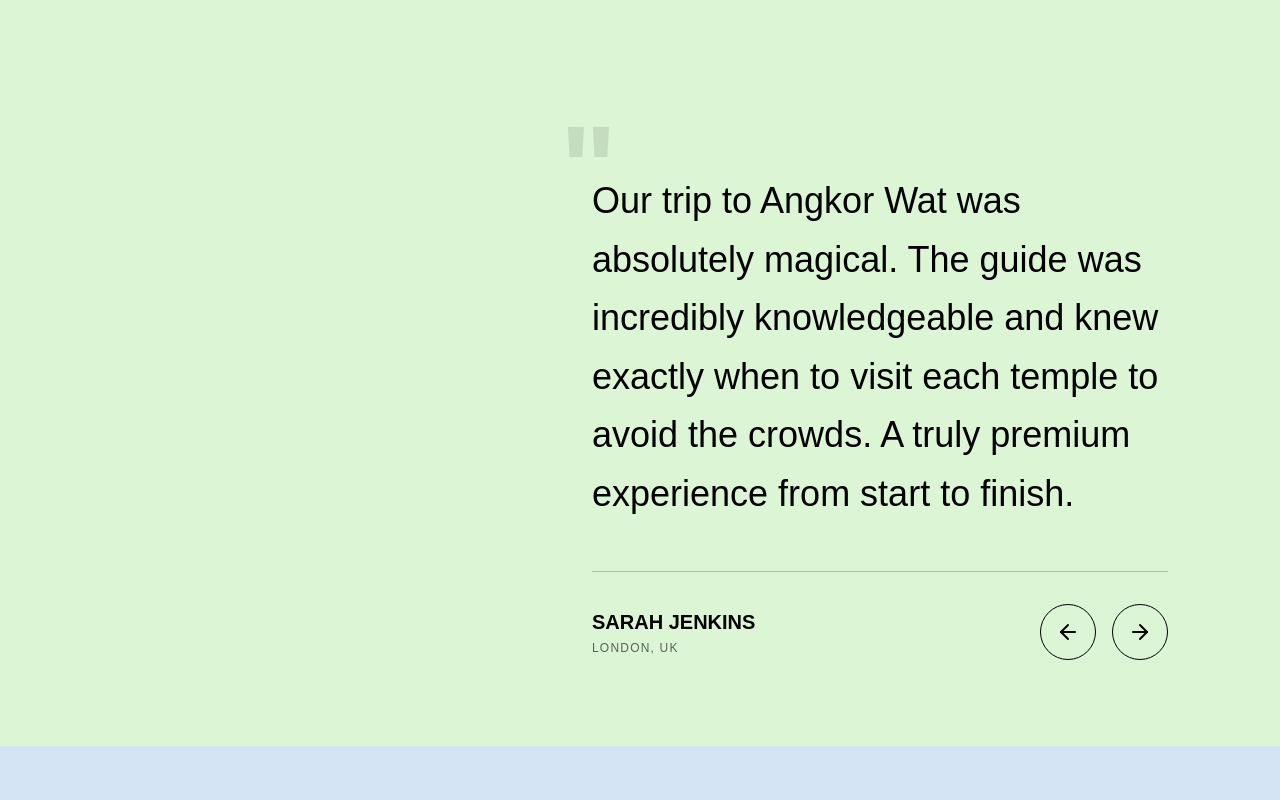
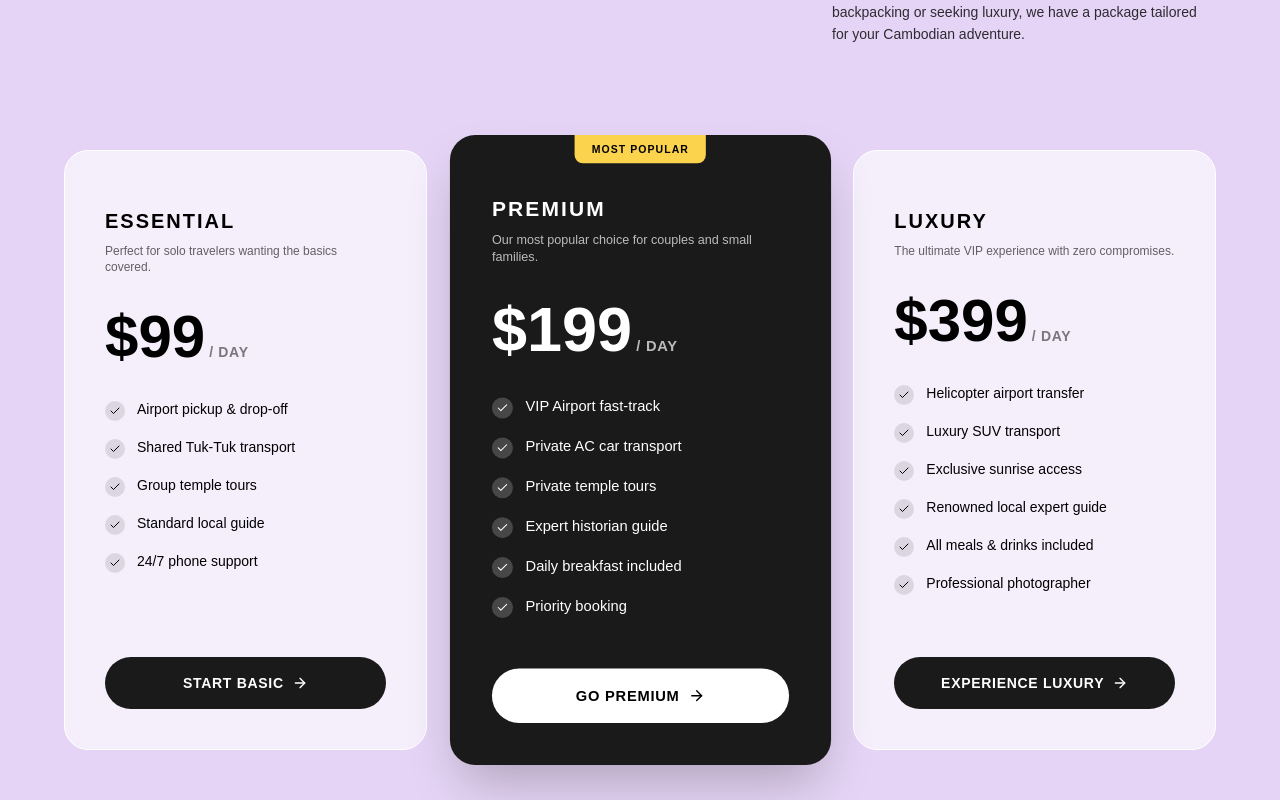
Before and after one commit to phalla-doll/travel-lab, a Next.js app: page / in a window 1280 px wide. Shown: the part 4340-5140 px from the top of the page. Built offline with nearby package versions, Linux system fonts and the light colour scheme; a web font is replaced by a local one.

Commit message:
feat: Add pricing section to landing page
Introduces a new pricing section to showcase different travel packages. This section includes three distinct plans with varying features and prices, catering to different traveler needs.

```diff
--- a/app/page.tsx
+++ b/app/page.tsx
@@ -7,6 +7,7 @@ import { TestimonialsSection } from "@/components/TestimonialsSection";
 import { FAQSection } from "@/components/FAQSection";
 import { Footer } from "@/components/Footer";
 import { ServicesSection } from "@/components/ServicesSection";
+import { PricingSection } from "@/components/PricingSection";
 import { useRef } from "react";
 import gsap from "gsap";
 import { ScrollTrigger } from "gsap/ScrollTrigger";
@@ -503,6 +504,7 @@ export default function Home() {
       <ToursSection />
       <DestinationsSection />
       <ServicesSection />
+      <PricingSection />
       <TestimonialsSection />
       <FAQSection />
       <Footer />
--- /dev/null
+++ b/components/PricingSection.tsx
@@ -0,0 +1,121 @@
+"use client";
+
+import { Check, ArrowRight } from "lucide-react";
+
+const plans = [
+  {
+    name: "ESSENTIAL",
+    price: "99",
+    period: "/ day",
+    description: "Perfect for solo travelers wanting the basics covered.",
+    features: [
+      "Airport pickup & drop-off",
+      "Shared Tuk-Tuk transport",
+      "Group temple tours",
+      "Standard local guide",
+      "24/7 phone support"
+    ],
+    isPopular: false,
+    buttonText: "Start Basic"
+  },
+  {
+    name: "PREMIUM",
+    price: "199",
+    period: "/ day",
+    description: "Our most popular choice for couples and small families.",
+    features: [
+      "VIP Airport fast-track",
+      "Private AC car transport",
+      "Private temple tours",
+      "Expert historian guide",
+      "Daily breakfast included",
+      "Priority booking"
+    ],
+    isPopular: true,
+    buttonText: "Go Premium"
+  },
+  {
+    name: "LUXURY",
+    price: "399",
+    period: "/ day",
+    description: "The ultimate VIP experience with zero compromises.",
+    features: [
+      "Helicopter airport transfer",
+      "Luxury SUV transport",
+      "Exclusive sunrise access",
+      "Renowned local expert guide",
+      "All meals & drinks included",
+      "Professional photographer"
+    ],
+    isPopular: false,
+    buttonText: "Experience Luxury"
+  }
+];
+
+export const PricingSection = () => {
+  return (
+    <section className="bg-[#e5d4f5] min-h-screen flex flex-col p-4 md:p-8">
+      <div className="flex-1 flex flex-col px-4 md:px-8 pt-12 gap-8">
+        <div className="w-full flex flex-col md:flex-row justify-between items-start md:items-end gap-8 mb-8">
+          <div className="w-full lg:w-[60%] shrink-0">
+            <h2 className="section-title text-[12vw] sm:text-[10vw] lg:text-[8vw] leading-[0.85] font-heading font-black uppercase">
+              CHOOSE<br/>YOUR PLAN
+            </h2>
+          </div>
+          <p className="text-sm font-medium max-w-sm opacity-80 leading-relaxed pb-2">
+            Transparent pricing with no hidden fees. Whether you&apos;re backpacking or seeking luxury, we have a package tailored for your Cambodian adventure.
+          </p>
+        </div>
+
+        <div className="grid grid-cols-1 lg:grid-cols-3 gap-6 lg:gap-8 mt-8 items-center pb-12">
+          {plans.map((plan, index) => (
+            <div
+              key={index}
+              className={`relative rounded-3xl p-8 md:p-10 flex flex-col h-full transition-transform duration-500 hover:-translate-y-2 ${
+                plan.isPopular
+                  ? 'bg-[#1a1a1a] text-white lg:scale-105 z-10 shadow-2xl'
+                  : 'bg-white/60 backdrop-blur-sm border border-white text-black'
+              }`}
+            >
+              {plan.isPopular && (
+                <div className="absolute top-0 left-1/2 -translate-x-1/2 bg-[#fcd34d] text-black text-[10px] font-bold uppercase tracking-widest py-1.5 px-4 rounded-b-lg">
+                  Most Popular
+                </div>
+              )}
+
+              <h3 className="text-xl font-heading font-bold uppercase tracking-widest mb-2 mt-4">{plan.name}</h3>
+              <p className={`text-xs font-medium mb-8 ${plan.isPopular ? 'opacity-70' : 'opacity-60'}`}>
+                {plan.description}
+              </p>
+
+              <div className="flex items-baseline gap-1 mb-8">
+                <span className="text-5xl md:text-6xl font-heading font-black">${plan.price}</span>
+                <span className={`text-sm font-bold uppercase tracking-wider ${plan.isPopular ? 'opacity-70' : 'opacity-50'}`}>{plan.period}</span>
+              </div>
+
+              <div className="flex flex-col gap-4 mb-12 flex-1">
+                {plan.features.map((feature, i) => (
+                  <div key={i} className="flex items-start gap-3">
+                    <div className={`w-5 h-5 rounded-full flex items-center justify-center shrink-0 mt-0.5 ${plan.isPopular ? 'bg-white/20' : 'bg-black/10'}`}>
+                      <Check className="w-3 h-3" />
+                    </div>
+                    <span className="text-sm font-medium">{feature}</span>
+                  </div>
+                ))}
+              </div>
+
+              <button className={`w-full py-4 rounded-full flex items-center justify-center gap-2 transition-colors group ${
+                plan.isPopular
+                  ? 'bg-white text-black hover:bg-[#fcd34d]'
+                  : 'bg-[#1a1a1a] text-white hover:bg-black'
+              }`}>
+                <span className="text-sm font-bold uppercase tracking-wider">{plan.buttonText}</span>
+                <ArrowRight className="w-4 h-4 group-hover:translate-x-1 transition-transform" />
+              </button>
+            </div>
+          ))}
+        </div>
+      </div>
+    </section>
+  );
+};
```
